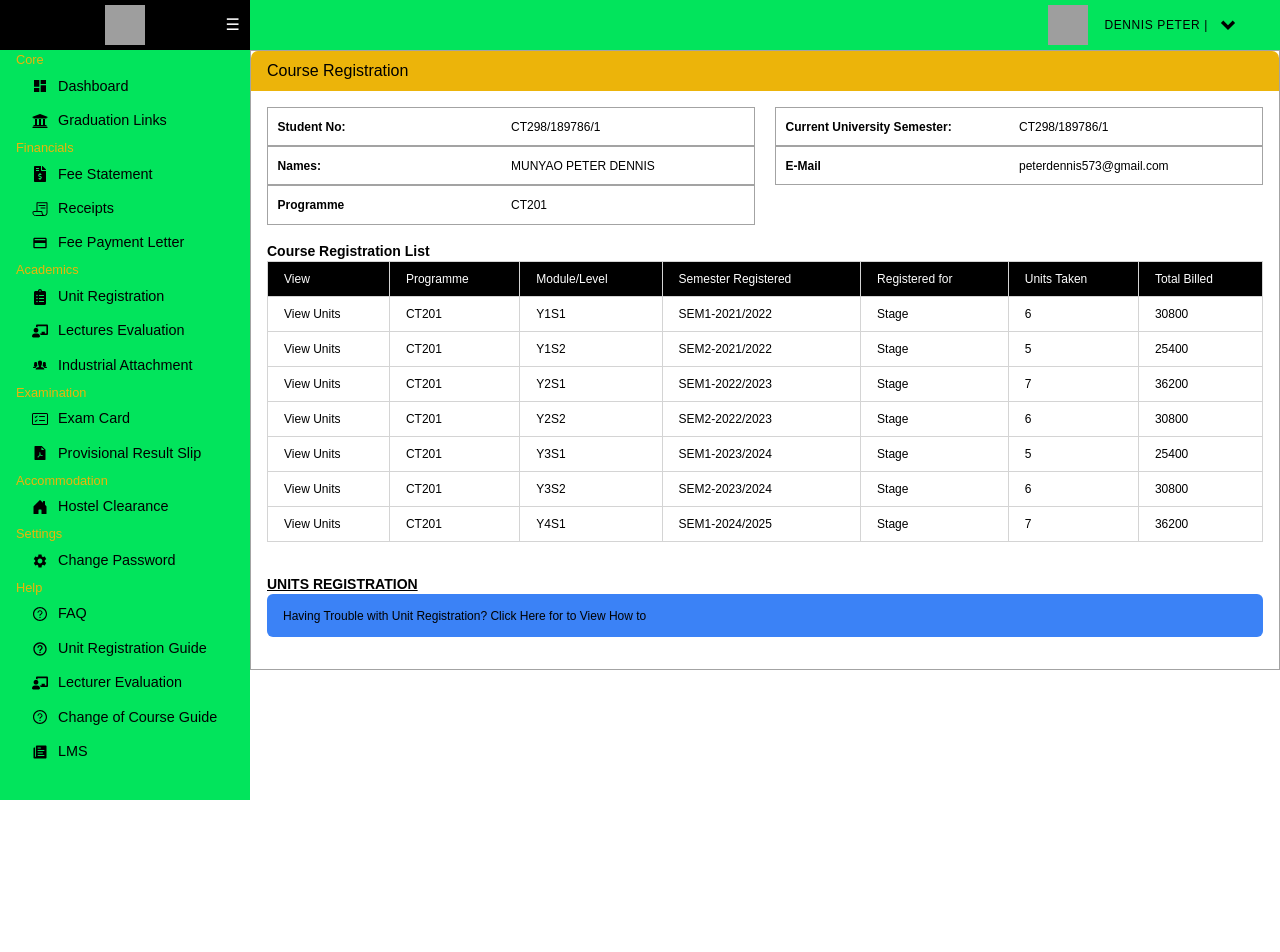
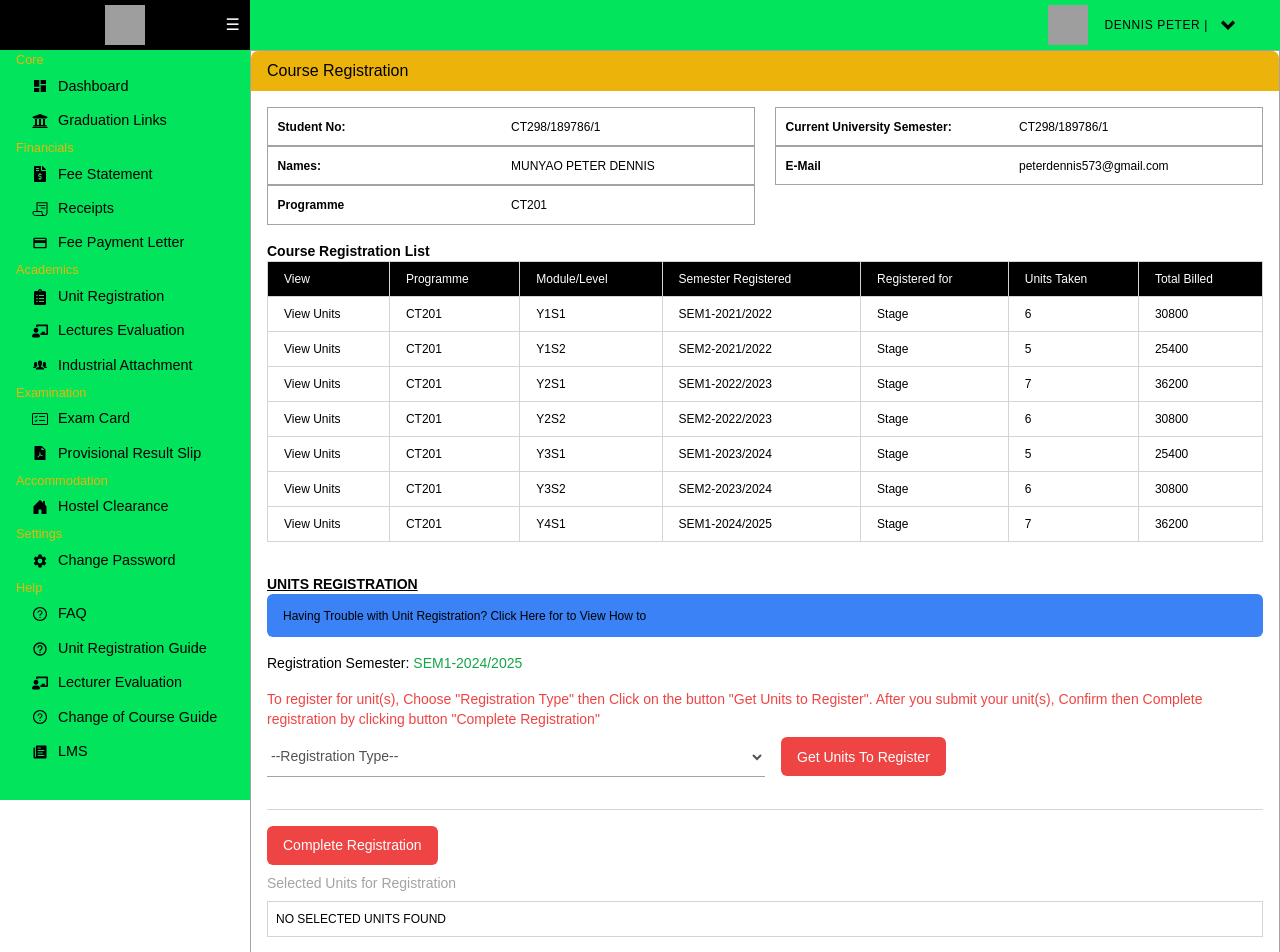
Before and after one commit to Ritahchanger/Meru-university-student-portal-clone, a React (Create React App) app: page /student/units/registration in a window 1280 px wide. Shown: the top 952 px of the page. Before the commit the page ends 800 px from the top, so only its background shows below. Built offline with nearby package versions, Linux system fonts and the light colour scheme; grey boxes are pictures that could not be loaded.

Commit message:
Updates on the units registration

```diff
--- a/src/components/dashboard/student/UnitsRegistration/UnitsRegistration.jsx
+++ b/src/components/dashboard/student/UnitsRegistration/UnitsRegistration.jsx
@@ -9,6 +9,40 @@ const UnitsRegistration = () => {
           Having Trouble with Unit Registration? Click Here for to View How to
         </a>
       </div>
+
+      <p className="text-sm my-[1rem]">
+        Registration Semester: {""}{" "}
+        <span className="text-green-600">SEM1-2024/2025</span>
+      </p>
+
+      <p className="text-red-500 mb-[0.5rem] text-sm">
+        To register for unit(s), Choose "Registration Type" then Click on the
+        button "Get Units to Register". After you submit your unit(s), Confirm
+        then Complete registration by clicking button "Complete Registration"
+      </p>
+
+      <div className="flex items-center flex-col md:flex-row w-full md:w-auto gap-4 mb-1rem border-b border-neutral-300 pb-[2rem]">
+        <select
+          name="regType"
+          id="#"
+          className="bg-transparent text-sm border-b border-neutral-400 h-[40px] text-neutral-600 w-full md:w-1/2"
+        >
+          <option value="">--Registration Type--</option>
+          <option value="units">Units Registration</option>
+        </select>
+        <button className="text-sm py-[0.6rem] px-[1rem] bg-red-500 rounded-md text-white mt-[1rem] md:mt-0">
+          Get Units To Register
+        </button>
+      </div>
+      <button className="text-sm py-[0.6rem] px-[1rem] bg-red-500 rounded-md text-white mt-[1rem] ">
+        Complete Registration
+      </button>
+      <p className="my-2 text-neutral-400 text-sm">
+        Selected Units for Registration
+      </p>
+      <p className="p-[0.5rem] border border-neutral-300 text-xs-extra">
+        NO SELECTED UNITS FOUND
+      </p>
     </div>
   );
 };
```
